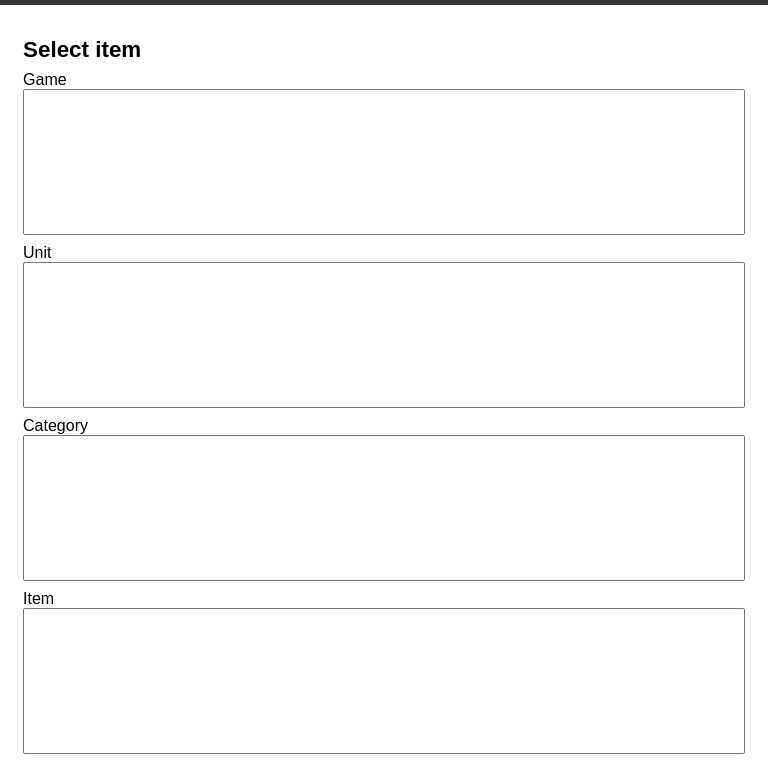
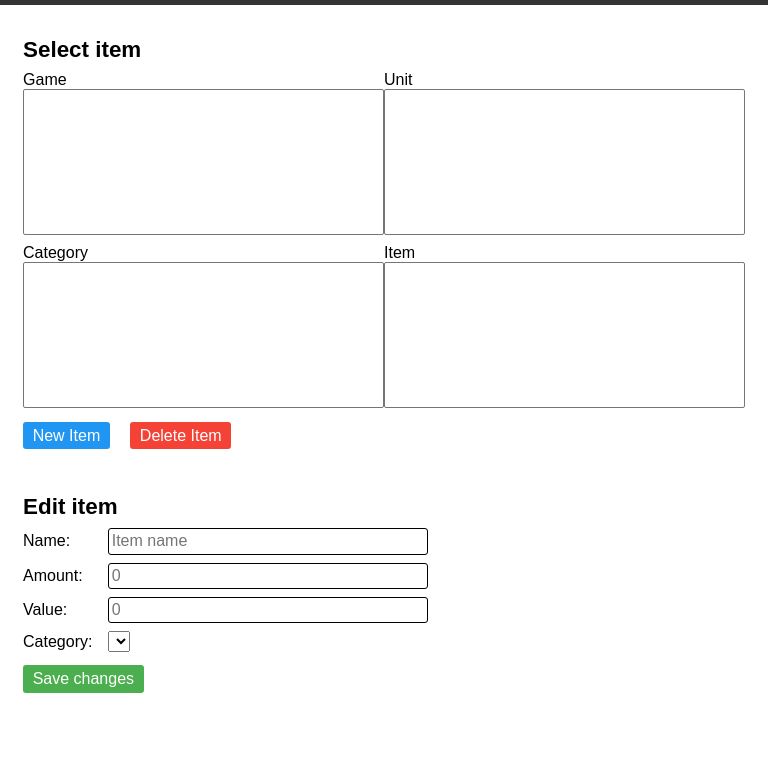
Before and after one commit to Furyspark/party-lewt, a website: page index.html in a window 768 px wide. Shown: the part 37-800 px from the top of the page. Drawn offline with nearby package versions, Linux system fonts and the light colour scheme; no server answers.

Commit message:
Makes the selects align 2 by 2 when it fits

```diff
--- a/static/css/style.css
+++ b/static/css/style.css
@@ -114,6 +114,17 @@ body > header {
   margin-top: 1em;
 }
 
+@media all and (min-width: 500px) and (max-width: 799px) {
+  #item-selector .form-input-wrapper {
+    float: left;
+    width: 50%;
+  }
+
+  #item-selector .form-input-wrapper:nth-of-type(3) {
+    clear: left;
+  }
+}
+
 @media all and (min-width: 800px) {
   #item-selector .form-input-wrapper {
     float: left;
```
